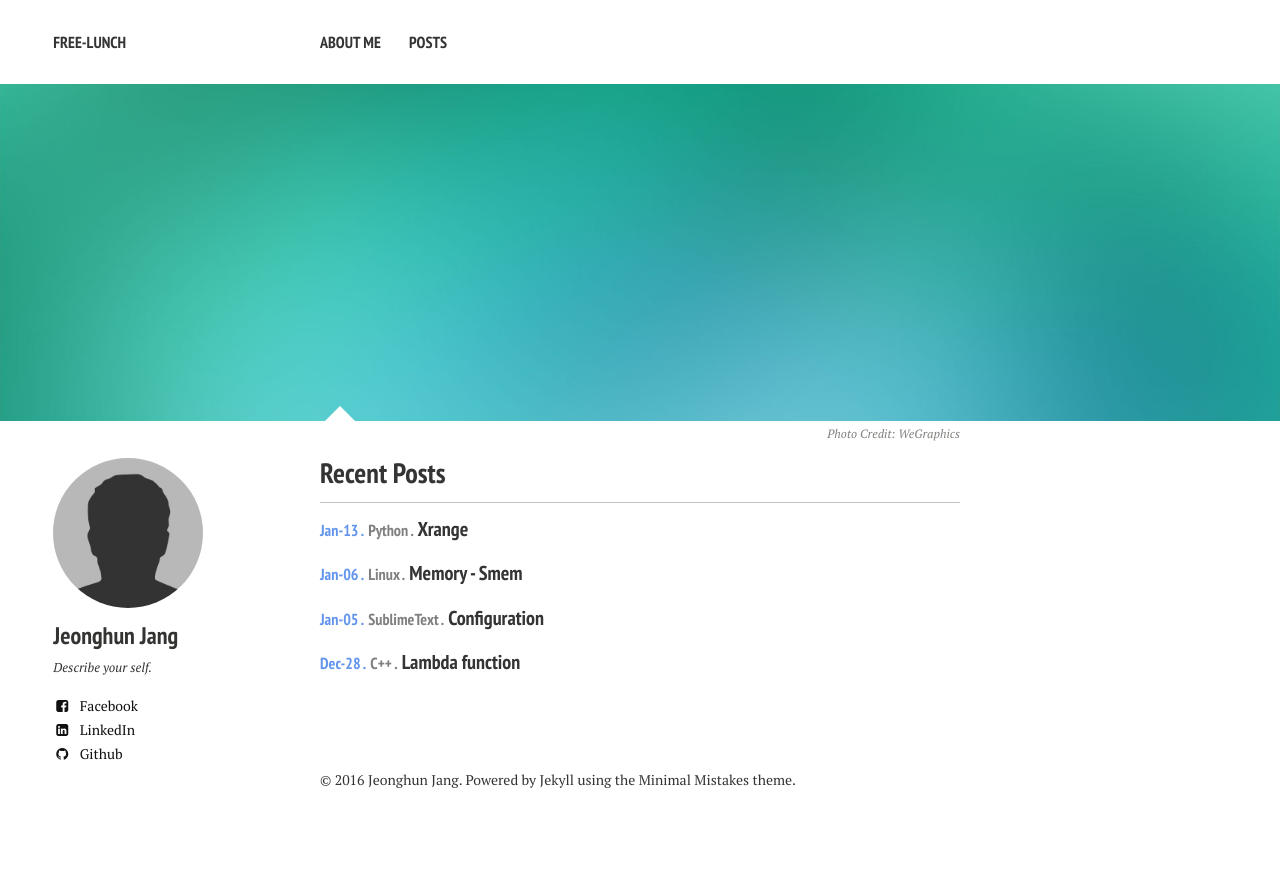
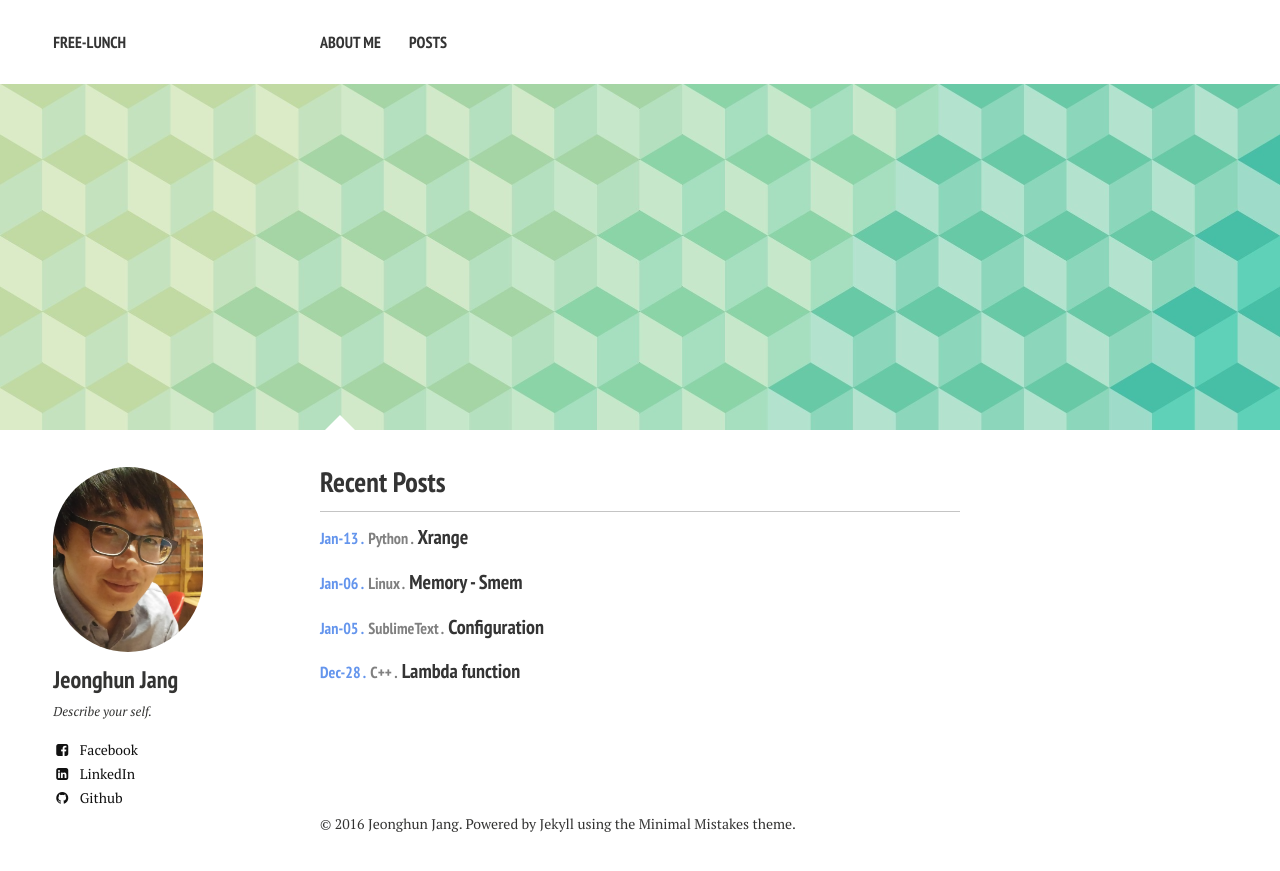
Before and after one commit to free-lunch/free-lunch.github.com, a Jekyll site: the page built from index.md, in a window 1280 px wide. Shown: the top 871 px of the page. Built offline with Jekyll 4.4.1, drawn with Linux system fonts in a browser that asks for light colours; nearby versions of some CDN libraries.

Commit message:
Change images - Change back ground image at home - Add profile image

```diff
--- a/_config.yml
+++ b/_config.yml
@@ -42,7 +42,7 @@ titlecase: true
 # Site owner
 owner:
   name: "Jeonghun Jang"
-  avatar: bio-photo.jpg
+  avatar: me.jpg
   bio: "Describe your self."
   email:
   disqus-shortname:
--- a/index.md
+++ b/index.md
@@ -3,7 +3,7 @@ layout: home
 excerpt: "A minimal Jekyll theme for your blog by designer Michael Rose."
 tags: [Jekyll, theme, responsive, blog, template]
 image:
-  feature: sample-image-1.jpg
-  credit: WeGraphics
-  creditlink: http://wegraphics.net/downloads/free-ultimate-blurred-background-pack/
+  feature: cube-pattern.jpg
+  credit:
+  creditlink:
 ---
```
Also changed, not shown: images/cube-pattern.jpg (added), images/me.jpg (added).
